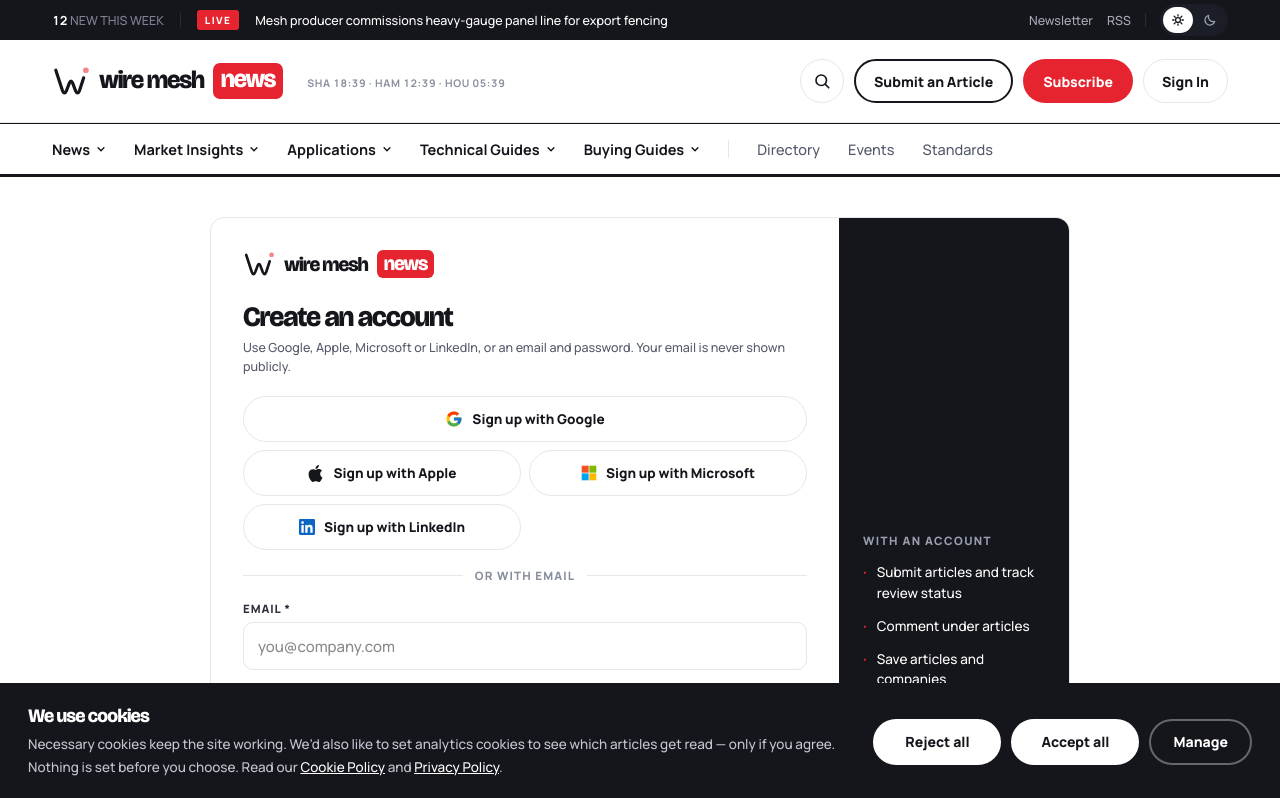
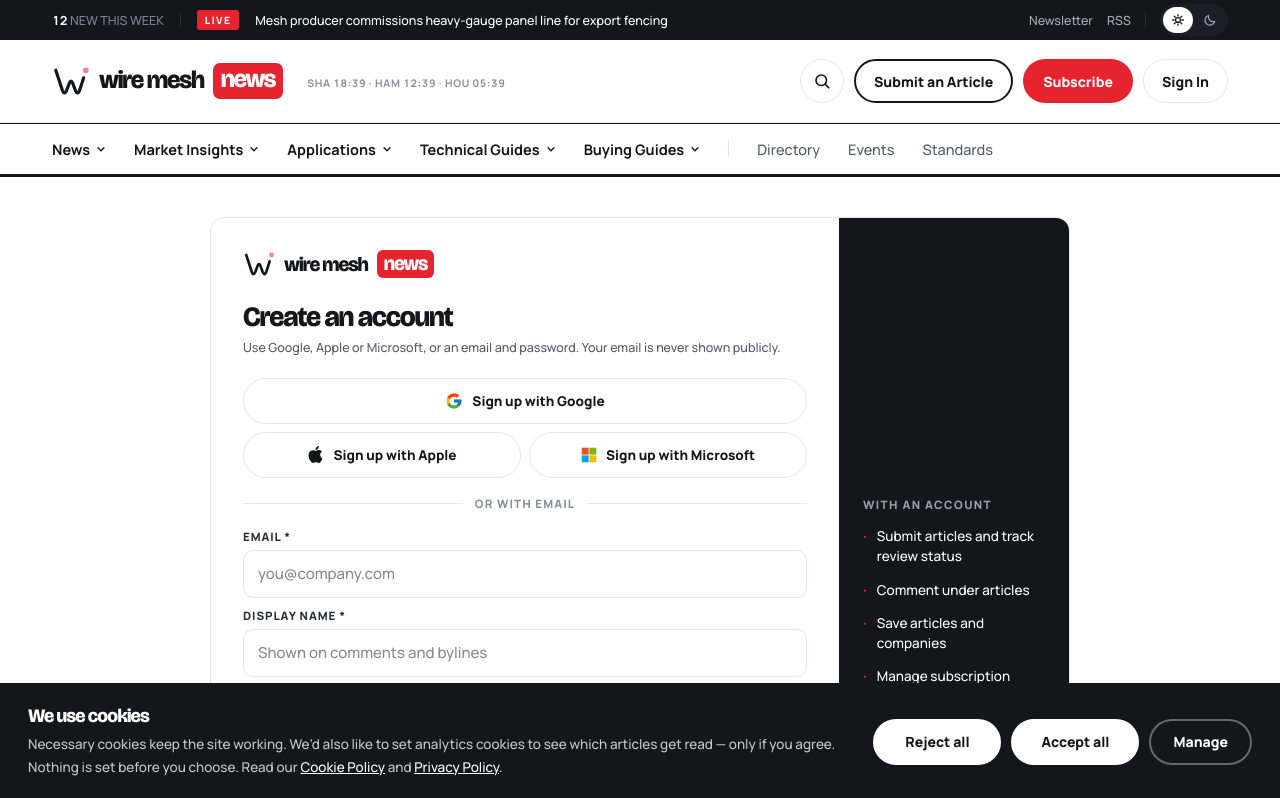
Before and after one commit to Kingcats-Fence-Limited/Wire-Mesh-News, a Next.js app: page /register in a window 1280 px wide. Shown: the top 798 px of the page. Built offline with nearby package versions, Linux system fonts and the light colour scheme.

Commit message:
Sign-in: drop LinkedIn; Google, Apple and Microsoft remain
Co-Authored-By: Claude Opus 5.5 <noreply@anthropic.com>
Claude-Session: https://claude.ai/code/session_01H96SXbt64bF3fg5XTFR3Mi

```diff
--- a/src/components/boards/auth/AuthForms.tsx
+++ b/src/components/boards/auth/AuthForms.tsx
@@ -87,7 +87,7 @@ export function RegisterForm({ claim }: { claim?: string }) {
   return (
     <form onSubmit={(e) => { e.preventDefault(); setTried(true); if (valid && !disposable && name.trim() && strength >= 2 && terms) { setPending(email.trim().toLowerCase()); setSent(true); } }} noValidate>
       <h2 style={{ margin: "0 0 6px", fontSize: "28px" }} className="h">{claim ? "Create an account to claim your profile" : "Create an account"}</h2>
-      <p style={{ margin: "0 0 20px" }} className="hint">Use Google, Apple, Microsoft or LinkedIn, or an email and password. Your email is never shown publicly.</p>
+      <p style={{ margin: "0 0 20px" }} className="hint">Use Google, Apple or Microsoft, or an email and password. Your email is never shown publicly.</p>
       <SocialSignIn mode="register" next={claim ? `/directory/${claim}/` : undefined} />
       <div style={{ marginBottom: "10px" }} className="fld"><label htmlFor="r1">EMAIL *</label><input id="r1" type="email" value={email} onChange={(e) => setEmail(e.target.value)} placeholder="you@company.com" style={valid && !disposable ? { borderColor: "var(--up)" } : undefined} className="inp" autoComplete="email" />
         {valid && !disposable && <div style={{ display: "flex", alignItems: "center", gap: "7px", fontSize: "12px", fontWeight: "700", color: "var(--up)" }}><svg width="13" height="13" viewBox="0 0 24 24" fill="none" stroke="currentColor" strokeWidth="2.6" strokeLinecap="round" strokeLinejoin="round" aria-hidden="true"><path d="m5 12.5 4.5 4.5L19 7.5" /></svg>This domain can receive mail; a 6-digit verification code goes here</div>}
--- a/src/components/boards/auth/SocialSignIn.tsx
+++ b/src/components/boards/auth/SocialSignIn.tsx
@@ -1,6 +1,6 @@
 "use client";
 
-/* Sign in / sign up with Google, Apple, Microsoft or LinkedIn. Each provider confirms the
+/* Sign in / sign up with Google, Apple or Microsoft. Each provider confirms the
    email address itself, so accounts created this way start verified. Phase 1 has no auth
    backend: the button opens a clearly marked preview step instead of the provider's own
    window, and continues into the sample account. No provider SDK is loaded. */
@@ -8,17 +8,16 @@ import Link from "next/link";
 import { useState } from "react";
 import { useRouter } from "next/navigation";
 
-type P = "google" | "apple" | "microsoft" | "linkedin";
-const NAME: Record<P, string> = { google: "Google", apple: "Apple", microsoft: "Microsoft", linkedin: "LinkedIn" };
-const SAMPLE: Record<P, string> = { google: "jordan.dale@gmail.com", apple: "jordan.dale@icloud.com", microsoft: "jordan.dale@outlook.com", linkedin: "jordan.dale@example.com" };
+type P = "google" | "apple" | "microsoft";
+const NAME: Record<P, string> = { google: "Google", apple: "Apple", microsoft: "Microsoft" };
+const SAMPLE: Record<P, string> = { google: "jordan.dale@gmail.com", apple: "jordan.dale@icloud.com", microsoft: "jordan.dale@outlook.com" };
 
 const Logo = ({ p }: { p: P }) => {
   if (p === "google") return (
     <svg width="18" height="18" viewBox="0 0 48 48" aria-hidden="true"><path fill="#FFC107" d="M43.6 20.1H42V20H24v8h11.3c-1.6 4.7-6.1 8-11.3 8-6.6 0-12-5.4-12-12s5.4-12 12-12c3.1 0 5.8 1.2 8 3l5.7-5.7C34 6.1 29.3 4 24 4 13 4 4 13 4 24s9 20 20 20 20-9 20-20c0-1.3-.1-2.6-.4-3.9z" /><path fill="#FF3D00" d="m6.3 14.7 6.6 4.8C14.7 15.1 19 12 24 12c3.1 0 5.8 1.2 8 3l5.7-5.7C34 6.1 29.3 4 24 4 16.3 4 9.7 8.3 6.3 14.7z" /><path fill="#4CAF50" d="M24 44c5.2 0 9.9-2 13.4-5.2l-6.2-5.2c-2 1.5-4.5 2.4-7.2 2.4-5.2 0-9.6-3.3-11.3-7.9l-6.5 5C9.5 39.6 16.2 44 24 44z" /><path fill="#1976D2" d="M43.6 20.1H42V20H24v8h11.3c-.8 2.2-2.2 4.2-4.1 5.6l6.2 5.2C37 39.2 44 34 44 24c0-1.3-.1-2.6-.4-3.9z" /></svg>
   );
   if (p === "apple") return <svg width="17" height="17" viewBox="0 0 24 24" fill="currentColor" aria-hidden="true"><path d="M12.15 6.9c-.95 0-2.42-1.08-3.96-1.04-2.04.03-3.91 1.18-4.96 3.01-2.12 3.68-.55 9.1 1.52 12.09 1.01 1.45 2.2 3.09 3.79 3.04 1.52-.07 2.09-.99 3.94-.99 1.83 0 2.35.99 3.96.95 1.64-.03 2.68-1.48 3.68-2.95 1.16-1.69 1.64-3.33 1.66-3.42-.04-.01-3.18-1.22-3.22-4.86-.03-3.04 2.48-4.49 2.6-4.56-1.43-2.09-3.62-2.32-4.39-2.38-2-.16-3.68 1.09-4.61 1.09zm3.38-3.07c.84-1.01 1.4-2.43 1.25-3.83-1.21.05-2.66.8-3.53 1.82-.78.9-1.46 2.34-1.27 3.71 1.34.1 2.72-.69 3.56-1.7" /></svg>;
-  if (p === "microsoft") return <svg width="16" height="16" viewBox="0 0 23 23" aria-hidden="true"><path fill="#F25022" d="M1 1h10v10H1z" /><path fill="#7FBA00" d="M12 1h10v10H12z" /><path fill="#00A4EF" d="M1 12h10v10H1z" /><path fill="#FFB900" d="M12 12h10v10H12z" /></svg>;
-  return <svg width="16" height="16" viewBox="0 0 24 24" fill="#0A66C2" aria-hidden="true"><path d="M20.45 20.45h-3.55v-5.57c0-1.33-.03-3.04-1.85-3.04-1.85 0-2.14 1.45-2.14 2.94v5.67H9.35V9h3.41v1.56h.05c.48-.9 1.64-1.85 3.37-1.85 3.6 0 4.27 2.37 4.27 5.46v6.28zM5.34 7.43a2.06 2.06 0 1 1 0-4.13 2.06 2.06 0 0 1 0 4.13zM7.12 20.45H3.56V9h3.56v11.45zM22.22 0H1.77C.79 0 0 .77 0 1.73v20.54C0 23.23.79 24 1.77 24h20.45c.98 0 1.78-.77 1.78-1.73V1.73C24 .77 23.2 0 22.22 0z" /></svg>;
+  return <svg width="16" height="16" viewBox="0 0 23 23" aria-hidden="true"><path fill="#F25022" d="M1 1h10v10H1z" /><path fill="#7FBA00" d="M12 1h10v10H12z" /><path fill="#00A4EF" d="M1 12h10v10H1z" /><path fill="#FFB900" d="M12 12h10v10H12z" /></svg>;
 };
 
 export function SocialSignIn({ mode, next }: { mode: "signin" | "register"; next?: string }) {
@@ -32,7 +31,7 @@ export function SocialSignIn({ mode, next }: { mode: "signin" | "register"; next
   return (
     <div style={{ marginBottom: "18px" }}>
       <div style={{ display: "grid", gridTemplateColumns: "1fr 1fr", gap: "8px" }} className="sso">
-        {(["google", "apple", "microsoft", "linkedin"] as P[]).map((k) => (
+        {(["google", "apple", "microsoft"] as P[]).map((k) => (
           <button key={k} type="button" aria-pressed={p === k} onClick={() => { setP(p === k ? null : k); setEmail(SAMPLE[k]); setHide(false); }} className={`ssob${p === k ? " on" : ""}${k === "google" ? " wide" : ""}`}>
             <Logo p={k} /><span>{verb} with {NAME[k]}</span>
           </button>
```
